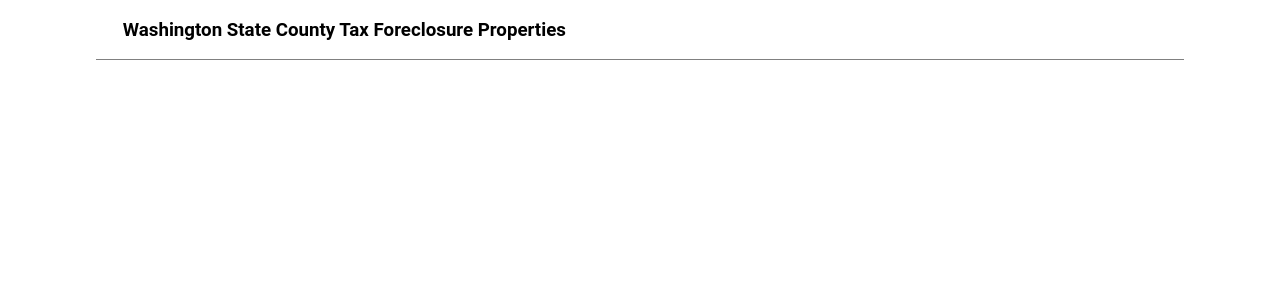
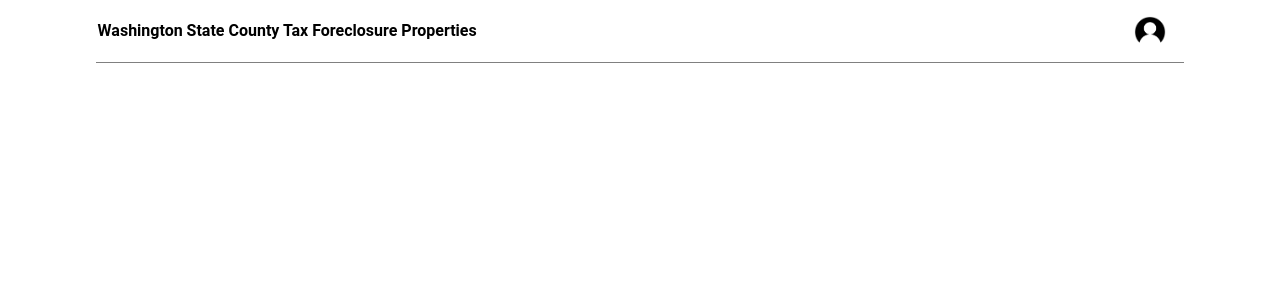
Before and after one commit to mikec3/tax_auction, a React (Create React App) app in the folder client/: page /ParcelPage in a window 1280 px wide. Shown: the top 300 px of the page. Built offline with nearby package versions, Linux system fonts and the light colour scheme; no server answers.

Commit message:
login button is now blank avatar and positioned top right of header bar

```diff
--- a/client/src/App.css
+++ b/client/src/App.css
@@ -45,8 +45,18 @@
 .HeaderBar {
   max-height: 10vh;
   border-bottom: 0.2px solid grey;
-  padding-left: 0.5em;
-  padding-right: 0.5em;
+  padding-left: 0.1em;
+  padding-right: 0.1em;
+  display: flex;
+  flex-direction: row;
+  justify-content: space-between;
+}
+
+.LoginButton {
+  width: 2em;
+  height: 2em;
+  margin-top: 1em;
+  margin-right: 1em;
 }
 
 .InfoCard h2 {
--- a/client/src/HeaderBar.js
+++ b/client/src/HeaderBar.js
@@ -1,3 +1,4 @@
+import LoginCard from './LoginCard'
 
 const HeaderBar = () => {
 
@@ -6,8 +7,9 @@ const HeaderBar = () => {
 return (
 	<div className='HeaderBar'>
 		<a style={{ textDecoration: 'none' , color: 'black'}} href='https://www.countyauctionproperties.com'>
-			<h3> Washington State County Tax Foreclosure Properties </h3>
-		</a>
+			<h4> Washington State County Tax Foreclosure Properties </h4>
+			</a>
+		<LoginCard/>
 	</div>
 )
 
--- a/client/src/Login.js
+++ b/client/src/Login.js
@@ -33,8 +33,7 @@ AuthStateChanged();
 return (
 			<div>
 				<div>
-				<img src={"./blank_avatar.png"} style={{width:"2em", height: "2em"}}/>
-					<button className='GoogleButton' onClick={loginWithgoogle}> Sign in with Google+ </button>
+				<img className='LoginButton' onClick={loginWithgoogle} src={"./blank_avatar.png"} />
 				</div>
 			</div>
 		)
--- a/client/src/Pages/Home.js
+++ b/client/src/Pages/Home.js
@@ -4,9 +4,8 @@ import MyMap from '../MyMap.js'
 import HeaderBar from '../HeaderBar.js'
 import InfoCard from '../InfoCard.js'
 import Filters from '../Filters.js'
-import io from 'socket.io-client';
+import io from 'socket.io-client'
 import GetData from '../GetData'
-import LoginCard from '../LoginCard'
 
 function Home() {
 
@@ -64,7 +63,6 @@ useEffect(() =>  {
   return (
     	<React.Fragment>
 	    	<GetData/>
-	    	<LoginCard/>
 			    <HeaderBar/>
 			    {googleMapsAPIKey && (
 			    		<div className="mapCard">
```
